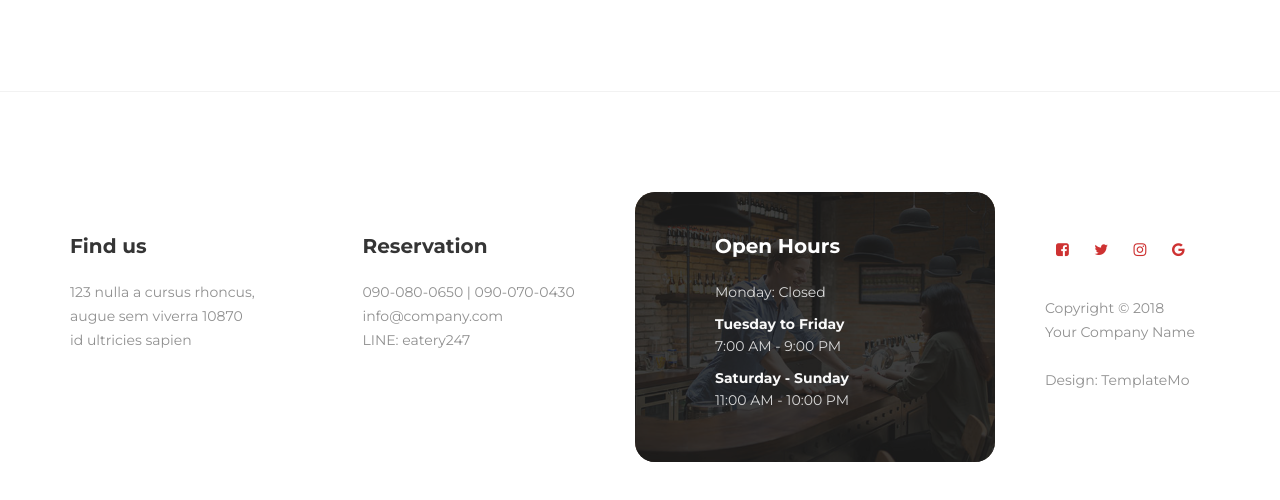
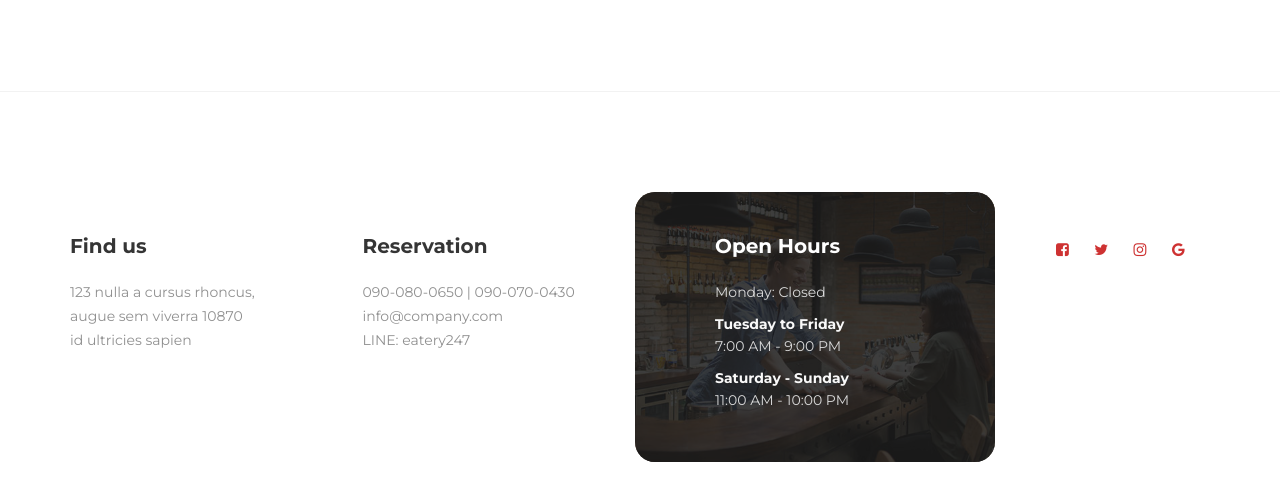
Before and after one commit to savitio03/rest-4, a plain HTML site: page index.html in a window 1280 px wide. Shown: the part 3919-4419 px from the top of the page. Drawn offline with Linux system fonts and the light colour scheme.

Commit message:
Update index.html

```diff
--- a/index.html
+++ b/index.html
@@ -2,7 +2,7 @@
 <html lang="en">
 <head>
 
-     <title>Eatery Cafe and Restaurant Template</title>
+     <title>Rest-4</title>
 <!--
 
 Eatery Cafe Template
@@ -514,14 +514,7 @@ http://www.templatemo.com/tm-515-eatery
                               <li><a href="#" class="fa fa-instagram"></a></li>
                               <li><a href="#" class="fa fa-google"></a></li>
                          </ul>
-
-                         <div class="wow fadeInUp copyright-text" data-wow-delay="0.8s">
-                              <p><br>Copyright &copy; 2018 <br>Your Company Name
-
-                              <br><br>Design: TemplateMo</p>
-                         </div>
                     </div>
-
                </div>
           </div>
      </footer>
```
